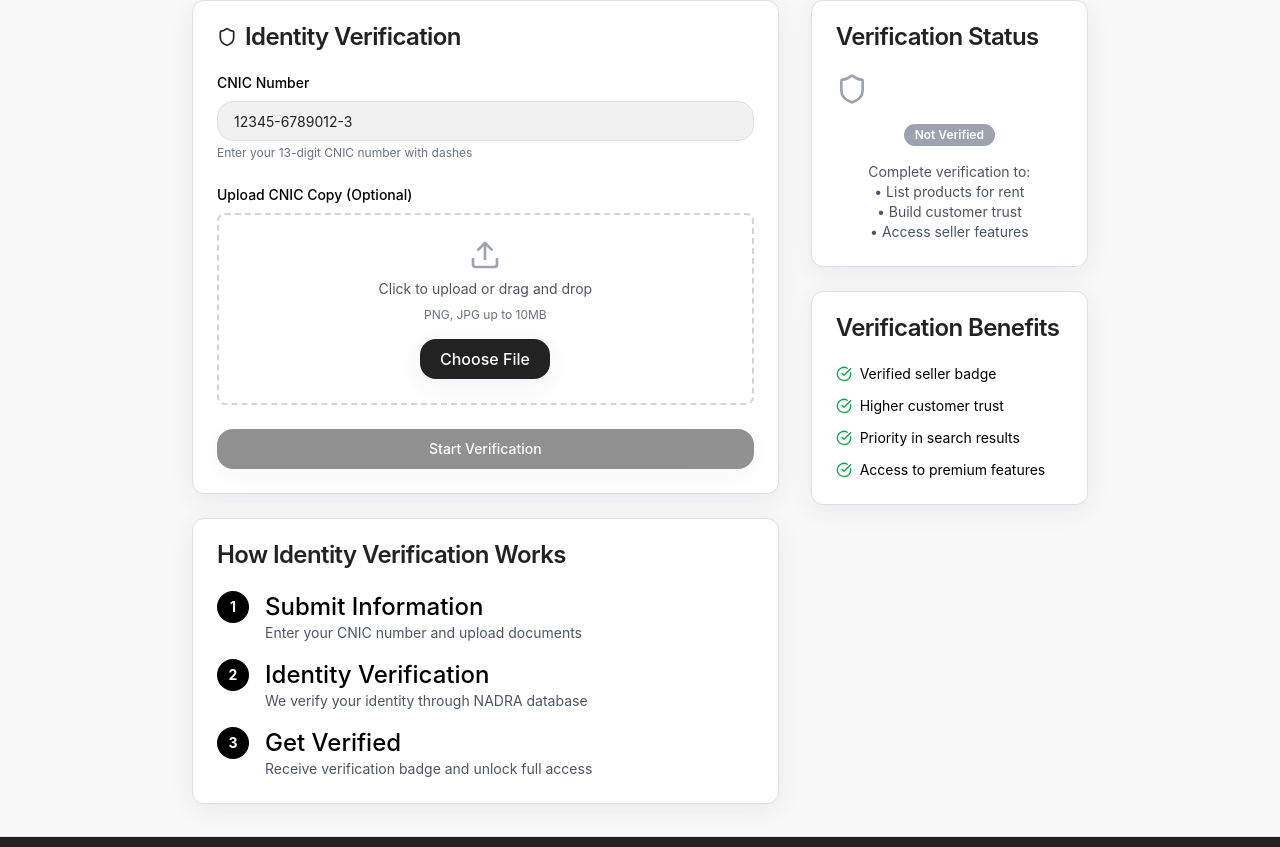
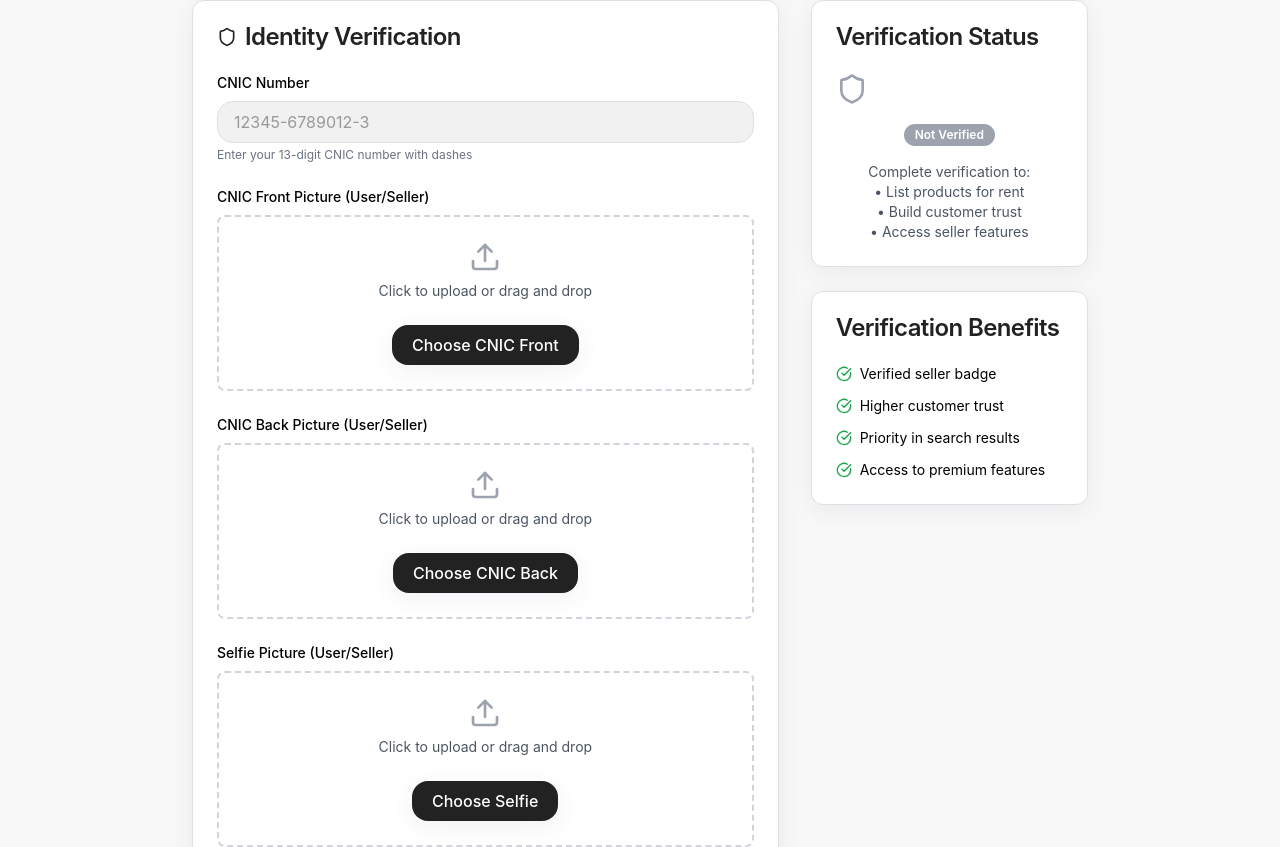
Before and after one commit to Mousa-Wazir/webflow-commerce-spark, a React (Vite) app: page /nadra-verification in a window 1280 px wide. Shown: the part 333-1180 px from the top of the page. Built offline with nearby package versions, Linux system fonts and the light colour scheme.

Commit message:
Add identity verification to product browse
Integrate an identity verification button within the product browsing interface. Implement the functionality for users and sellers to upload CNIC front and back images, along with a selfie, on a dedicated identity verification page.

```diff
--- a/src/components/FeaturedProducts.tsx
+++ b/src/components/FeaturedProducts.tsx
@@ -178,14 +178,22 @@ export function FeaturedProducts() {
           ))}
         </div>
         {/* View All Button */}
-        <div className="text-center">
+        <div className="text-center flex flex-col sm:flex-row justify-center gap-4">
           <Button
             variant="outline"
             size="lg"
             className="btn-outline hover:bg-[#222] hover:text-white hover:border-[#222] transition-all duration-200"
-            onClick={() => window.location.href="/products"}
+            onClick={() => window.location.href = "/products"}
           >
-            View All Products
+            Browse Products
+          </Button>
+          <Button
+            variant="outline"
+            size="lg"
+            className="btn-outline hover:bg-[#4CAF50] hover:text-white hover:border-[#4CAF50] transition-all duration-200"
+            onClick={() => window.location.href = "/nadra-verification"}
+          >
+            Identity
           </Button>
         </div>
       </div>
--- a/src/pages/NADRAVerification.tsx
+++ b/src/pages/NADRAVerification.tsx
@@ -2,7 +2,6 @@ import { useState } from 'react';
 import { Header } from '@/components/Header';
 import { Footer } from '@/components/Footer';
 import { Button } from '@/components/ui/button';
-import { Input } from '@/components/ui/input';
 import { Card, CardContent, CardHeader, CardTitle } from '@/components/ui/card';
 import { Badge } from '@/components/ui/badge';
 import { Shield, Upload, CheckCircle, Clock, AlertCircle } from 'lucide-react';
@@ -10,19 +9,27 @@ import { Shield, Upload, CheckCircle, Clock, AlertCircle } from 'lucide-react';
 const NADRAVerification = () => {
   const [cnicNumber, setCnicNumber] = useState('');
   const [verificationStatus, setVerificationStatus] = useState<'none' | 'pending' | 'verified' | 'failed'>('none');
-  const [uploadedFile, setUploadedFile] = useState<File | null>(null);
+  const [cnicFront, setCnicFront] = useState<File | null>(null);
+  const [cnicBack, setCnicBack] = useState<File | null>(null);
+  const [selfie, setSelfie] = useState<File | null>(null);
 
-  const handleFileUpload = (event: React.ChangeEvent<HTMLInputElement>) => {
+  const handleFileUpload = (event: React.ChangeEvent<HTMLInputElement>, type: 'front' | 'back' | 'selfie') => {
     const file = event.target.files?.[0];
     if (file) {
-      setUploadedFile(file);
+      if (type === 'front') setCnicFront(file);
+      else if (type === 'back') setCnicBack(file);
+      else setSelfie(file);
     }
   };
 
   const handleVerification = () => {
-    if (cnicNumber.length === 15 || uploadedFile) {
+    if (
+      cnicNumber.length === 15 &&
+      cnicFront &&
+      cnicBack &&
+      selfie
+    ) {
       setVerificationStatus('pending');
-      // Simulate verification process
       setTimeout(() => {
         setVerificationStatus('verified');
       }, 3000);
@@ -101,49 +108,108 @@ const NADRAVerification = () => {
                     <label className="block text-sm font-medium text-black mb-2">
                       CNIC Number
                     </label>
-                    <Input
+                    <input
                       type="text"
                       placeholder="12345-6789012-3"
                       value={cnicNumber}
                       onChange={(e) => setCnicNumber(e.target.value)}
-                      className="marketplace-input"
                       maxLength={15}
+                      className="marketplace-input w-full"
                     />
                     <p className="text-xs text-gray-500 mt-1">
                       Enter your 13-digit CNIC number with dashes
                     </p>
                   </div>
 
-                  {/* File Upload */}
+                  {/* CNIC Front Upload */}
                   <div>
                     <label className="block text-sm font-medium text-black mb-2">
-                      Upload CNIC Copy (Optional)
+                      CNIC Front Picture (User/Seller)
                     </label>
                     <div className="border-2 border-dashed border-gray-300 rounded-lg p-6 text-center hover:border-gray-400 transition-colors">
                       <Upload className="h-8 w-8 text-gray-400 mx-auto mb-2" />
                       <p className="text-sm text-gray-600 mb-2">
                         Click to upload or drag and drop
                       </p>
-                      <p className="text-xs text-gray-500">
-                        PNG, JPG up to 10MB
+                      <input
+                        type="file"
+                        accept="image/*"
+                        onChange={(e) => handleFileUpload(e, 'front')}
+                        className="hidden"
+                        id="cnic-front-upload"
+                      />
+                      <label
+                        htmlFor="cnic-front-upload"
+                        className="inline-block mt-4 marketplace-button cursor-pointer"
+                      >
+                        Choose CNIC Front
+                      </label>
+                    </div>
+                    {cnicFront && (
+                      <p className="text-sm text-green-600 mt-2">
+                        File uploaded: {cnicFront.name}
+                      </p>
+                    )}
+                  </div>
+
+                  {/* CNIC Back Upload */}
+                  <div>
+                    <label className="block text-sm font-medium text-black mb-2">
+                      CNIC Back Picture (User/Seller)
+                    </label>
+                    <div className="border-2 border-dashed border-gray-300 rounded-lg p-6 text-center hover:border-gray-400 transition-colors">
+                      <Upload className="h-8 w-8 text-gray-400 mx-auto mb-2" />
+                      <p className="text-sm text-gray-600 mb-2">
+                        Click to upload or drag and drop
                       </p>
                       <input
                         type="file"
                         accept="image/*"
-                        onChange={handleFileUpload}
+                        onChange={(e) => handleFileUpload(e, 'back')}
                         className="hidden"
-                        id="cnic-upload"
+                        id="cnic-back-upload"
                       />
                       <label
-                        htmlFor="cnic-upload"
+                        htmlFor="cnic-back-upload"
                         className="inline-block mt-4 marketplace-button cursor-pointer"
                       >
-                        Choose File
+                        Choose CNIC Back
                       </label>
                     </div>
-                    {uploadedFile && (
+                    {cnicBack && (
                       <p className="text-sm text-green-600 mt-2">
-                        File uploaded: {uploadedFile.name}
+                        File uploaded: {cnicBack.name}
+                      </p>
+                    )}
+                  </div>
+
+                  {/* Selfie Upload */}
+                  <div>
+                    <label className="block text-sm font-medium text-black mb-2">
+                      Selfie Picture (User/Seller)
+                    </label>
+                    <div className="border-2 border-dashed border-gray-300 rounded-lg p-6 text-center hover:border-gray-400 transition-colors">
+                      <Upload className="h-8 w-8 text-gray-400 mx-auto mb-2" />
+                      <p className="text-sm text-gray-600 mb-2">
+                        Click to upload or drag and drop
+                      </p>
+                      <input
+                        type="file"
+                        accept="image/*"
+                        onChange={(e) => handleFileUpload(e, 'selfie')}
+                        className="hidden"
+                        id="selfie-upload"
+                      />
+                      <label
+                        htmlFor="selfie-upload"
+                        className="inline-block mt-4 marketplace-button cursor-pointer"
+                      >
+                        Choose Selfie
+                      </label>
+                    </div>
+                    {selfie && (
+                      <p className="text-sm text-green-600 mt-2">
+                        File uploaded: {selfie.name}
                       </p>
                     )}
                   </div>
@@ -151,7 +217,7 @@ const NADRAVerification = () => {
                   {/* Verification Button */}
                   <Button
                     onClick={handleVerification}
-                    disabled={!cnicNumber && !uploadedFile}
+                    disabled={!cnicNumber || !cnicFront || !cnicBack || !selfie}
                     className="marketplace-button w-full"
                   >
                     {verificationStatus === 'pending' ? 'Verifying...' : 'Start Verification'}
@@ -172,7 +238,7 @@ const NADRAVerification = () => {
                       </div>
                       <div>
                         <h3 className="font-medium text-black">Submit Information</h3>
-                        <p className="text-sm text-gray-600">Enter your CNIC number and upload documents</p>
+                        <p className="text-sm text-gray-600">Enter your CNIC number and upload CNIC front, CNIC back and selfie images</p>
                       </div>
                     </div>
                     <div className="flex gap-4">
@@ -181,7 +247,7 @@ const NADRAVerification = () => {
                       </div>
                       <div>
                         <h3 className="font-medium text-black">Identity Verification</h3>
-                        <p className="text-sm text-gray-600">We verify your identity through NADRA database</p>
+                        <p className="text-sm text-gray-600">We verify your identity through our secure process</p>
                       </div>
                     </div>
                     <div className="flex gap-4">
```
